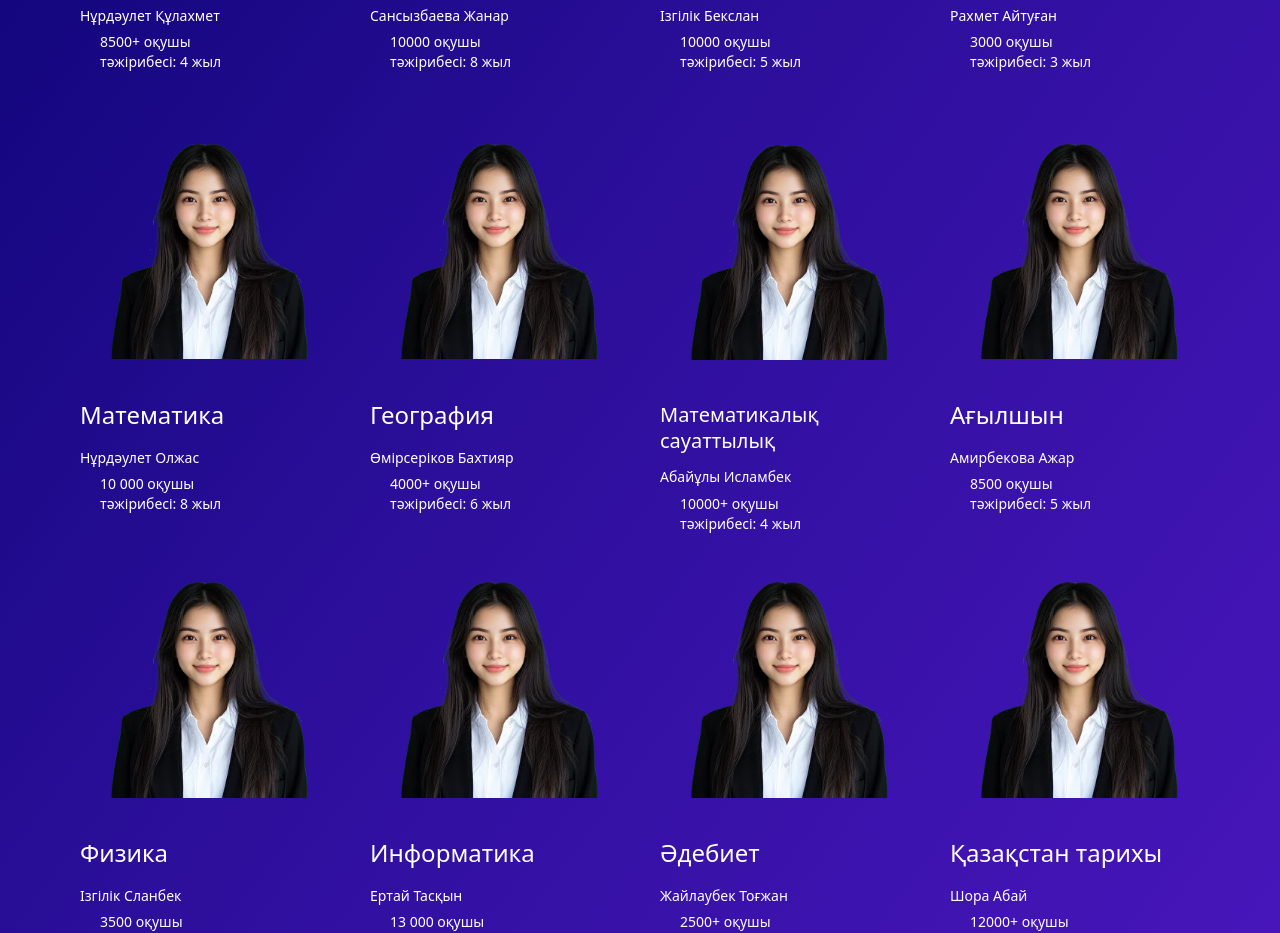
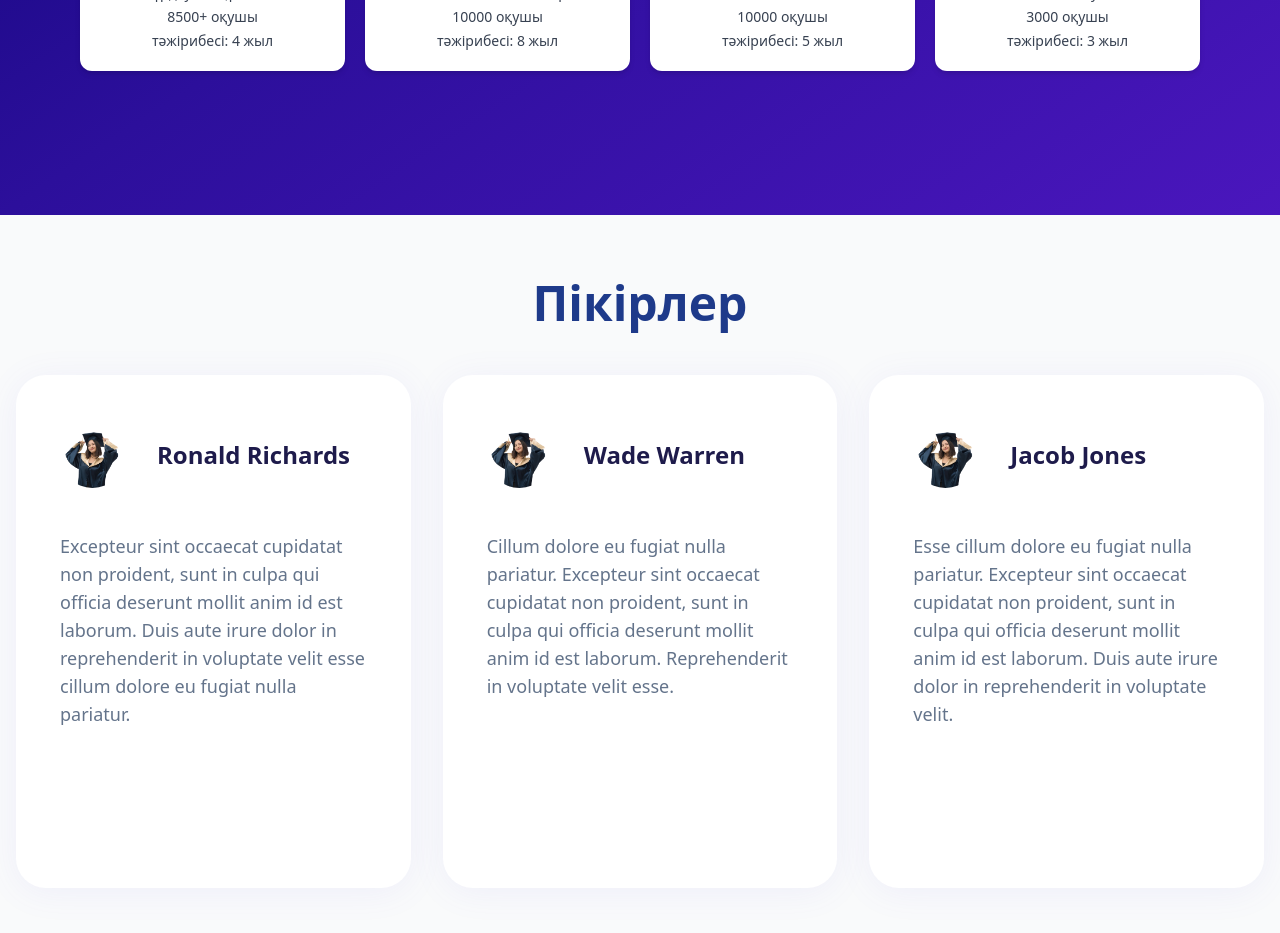
Before and after one commit to Ars160/YerkinOnerAcademy1, a React (Create React App) app: page / in a window 1280 px wide. Shown: the part 4060-4993 px from the top of the page. Built offline with nearby package versions, Linux system fonts and the light colour scheme.

Commit message:
improved Teachers card

```diff
--- a/src/components/TeacherCard.js
+++ b/src/components/TeacherCard.js
@@ -1,21 +1,17 @@
-"use client";
-
 import React from "react";
 
 const TeacherCard = ({ image, subject, name, students, experience }) => {
   return (
-    <article className="flex flex-col items-start text-sm leading-none text-white max-md:mt-10">
+    <article className="flex flex-col items-center bg-white rounded-xl shadow-md p-5">
       <img
         src={image}
-        alt={`${name} - ${subject} teacher`}
-        className="object-contain self-stretch w-full rounded-3xl aspect-[1.05]"
+        alt={`${name} - ${subject}`}
+        className="object-cover w-full rounded-xl mb-4 aspect-square"
       />
-      <h2 className="mt-7 text-2xl">{subject}</h2>
-      <p className="mt-5">{name}</p>
-      <div className="flex flex-col mt-3 ml-5 leading-none max-md:ml-2.5">
-        <p className="self-start">{students}</p>
-        <p className="mt-1.5">{experience}</p>
-      </div>
+      <h2 className="text-xl font-semibold text-gray-900">{subject}</h2>
+      <p className="text-sm text-gray-700 mt-1">{name}</p>
+      <p className="text-sm text-gray-700 mt-1">{students}</p>
+      <p className="text-sm text-gray-700 mt-1">{experience}</p>
     </article>
   );
 };
--- a/src/components/TeacherShowCase.js
+++ b/src/components/TeacherShowCase.js
@@ -2,37 +2,34 @@
 
 import React from "react";
 import TeacherCard from "./TeacherCard";
-import chemistryImg from '../assets/images/kurator.png';
+import teacherImg from "../assets/images/kurator.png"; // Для примера одна и та же картинка
 
 const TeacherShowcase = () => {
-  const teachersFirstRow = [
+  // ОДИН массив с учителями
+  const teachers = [
     {
-      image:
-        chemistryImg,
+      image: teacherImg,
       subject: "Математика",
       name: "Нұрдәулет Құлахмет",
       students: "8500+ оқушы",
       experience: "тәжірибесі: 4 жыл",
     },
     {
-      image:
-        chemistryImg,
+      image: teacherImg,
       subject: "Химия",
       name: "Сансызбаева Жанар",
       students: "10000 оқушы",
       experience: "тәжірибесі: 8 жыл",
     },
     {
-      image:
-        chemistryImg,
+      image: teacherImg,
       subject: "Дүниежүзі тарихы",
       name: "Ізгілік Бекслан",
       students: "10000 оқушы",
       experience: "тәжірибесі: 5 жыл",
     },
     {
-      image:
-        chemistryImg,
+      image: teacherImg,
       subject: "Биология",
       name: "Рахмет Айтуған",
       students: "3000 оқушы",
@@ -40,151 +37,28 @@ const TeacherShowcase = () => {
     },
   ];
 
-  const teachersSecondRow = [
-    {
-      image:
-        chemistryImg,
-      subject: "Математика",
-      name: "Нұрдәулет Олжас",
-      students: "10 000 оқушы",
-      experience: "тәжірибесі: 8 жыл",
-    },
-    {
-      image:
-        chemistryImg,
-      subject: "География",
-      name: "Өмірсеріков Бахтияр",
-      students: "4000+ оқушы",
-      experience: "тәжірибесі: 6 жыл",
-    },
-    {
-      image:
-        chemistryImg,
-      subject: "Математикалық сауаттылық",
-      name: "Абайұлы Исламбек",
-      students: "10000+ оқушы",
-      experience: "тәжірибесі: 4 жыл",
-    },
-    {
-      image:
-        chemistryImg,
-      subject: "Ағылшын",
-      name: "Амирбекова Ажар",
-      students: "8500 оқушы",
-      experience: "тәжірибесі: 5 жыл",
-    },
-  ];
-
-  const teachersThirdRow = [
-    {
-      image:
-        chemistryImg,
-      subject: "Физика",
-      name: "Ізгілік Сланбек",
-      students: "3500 оқушы",
-      experience: "тәжірибесі: 3 жыл",
-    },
-    {
-      image:
-        chemistryImg,
-      subject: "Информатика",
-      name: "Ертай Тасқын",
-      students: "13 000 оқушы",
-      experience: "тәжірибесі: 8 жыл",
-    },
-    {
-      image:
-        chemistryImg,
-      subject: "Әдебиет",
-      name: "Жайлаубек Тоғжан",
-      students: "2500+ оқушы",
-      experience: "тәжірибесі: 4 жыл",
-    },
-    {
-      image:
-        chemistryImg,
-      subject: "Қазақстан тарихы",
-      name: "Шора Абай",
-      students: "12000+ оқушы",
-      experience: "тәжірибесі: 4 жыл",
-    },
-  ];
-
-  // Special case for the math literacy teacher which has a different text size
-  const renderMathLiteracyTeacher = () => {
-    const teacher = teachersSecondRow[2];
-    return (
-      <article className="flex flex-col grow items-start text-xl leading-none text-white max-md:mt-10">
-        <img
-          src={teacher.image}
-          alt={`${teacher.name} - ${teacher.subject} teacher`}
-          className="object-contain self-stretch w-full rounded-3xl aspect-[1.04]"
-        />
-        <h2 className="mt-8">{teacher.subject.split(" ")[0]}</h2>
-        <p className="mt-1.5">{teacher.subject.split(" ")[1]}</p>
-        <p className="mt-4 text-sm">{teacher.name}</p>
-        <div className="flex flex-col mt-2.5 ml-5 text-sm leading-none max-md:ml-2.5">
-          <p className="self-start">{teacher.students}</p>
-          <p className="mt-1.5">{teacher.experience}</p>
-        </div>
-      </article>
-    );
-  };
-
-  const renderTeacherRow = (teachers, rowIndex) => {
-    return (
-      <div className="flex gap-5 max-md:flex-col">
-        {teachers.map((teacher, index) => {
-          // Special case for math literacy teacher
-          if (rowIndex === 1 && index === 2) {
-            return (
-              <div
-                key={`${rowIndex}-${index}`}
-                className={`${index > 0 ? "ml-5" : ""} w-3/12 max-md:ml-0 max-md:w-full`}
-              >
-                {renderMathLiteracyTeacher()}
-              </div>
-            );
-          }
-
-          return (
-            <div
-              key={`${rowIndex}-${index}`}
-              className={`${index > 0 ? "ml-5" : ""} w-3/12 max-md:ml-0 max-md:w-full`}
-            >
-              <TeacherCard
-                image={teacher.image}
-                subject={teacher.subject}
-                name={teacher.name}
-                students={teacher.students}
-                experience={teacher.experience}
-              />
-            </div>
-          );
-        })}
-      </div>
-    );
-  };
-
   return (
-    <section className="flex overflow-hidden flex-col items-center px-20 py-36 w-full bg-gradient-to-br from-[#04016C] via-[#2C0F9B] to-[#4A16BD] max-md:px-5 max-md:pt-24 max-md:max-w-full">
+    <section className="flex flex-col items-center px-20 py-36 w-full bg-gradient-to-br from-[#04016C] via-[#2C0F9B] to-[#4A16BD] max-md:px-5 max-md:pt-24 max-md:max-w-full">
       <div className="flex flex-col w-full max-w-[1233px] max-md:max-w-full">
-        <h1 className="self-start text-5xl font-bold leading-none text-white max-md:max-w-full max-md:text-4xl">
-          Грантқа жеткізетін<br/>
-          үздік мұғалімдер
+        <h1 className="text-5xl font-bold leading-none text-white max-md:text-4xl">
+          Грантқа жеткізетін<br />үздік мұғалімдер
         </h1>
 
-
-        <div className="mt-20 max-md:mt-10 max-md:mr-0.5 max-md:max-w-full">
-          {renderTeacherRow(teachersFirstRow, 0)}
-        </div>
-
-        <div className="mt-16 max-md:mt-10 max-md:mr-0.5 max-md:max-w-full">
-          {renderTeacherRow(teachersSecondRow, 1)}
-        </div>
-
-        <div className="mt-10 max-md:max-w-full">
-          {renderTeacherRow(teachersThirdRow, 2)}
+        {/*
+          Сетка из 4 колонок на больших экранах и 1 колонка на маленьких (max-md).
+          Можно менять grid-cols-4 на grid-cols-3, если нужно другое количество колонок.
+        */}
+        <div className="grid grid-cols-4 gap-5 mt-20 max-md:grid-cols-1">
+          {teachers.map((teacher, index) => (
+            <TeacherCard
+              key={index}
+              image={teacher.image}
+              subject={teacher.subject}
+              name={teacher.name}
+              students={teacher.students}
+              experience={teacher.experience}
+            />
+          ))}
         </div>
       </div>
     </section>
```
Also changed, not shown: src/assets/images/IMG_2381.png.
